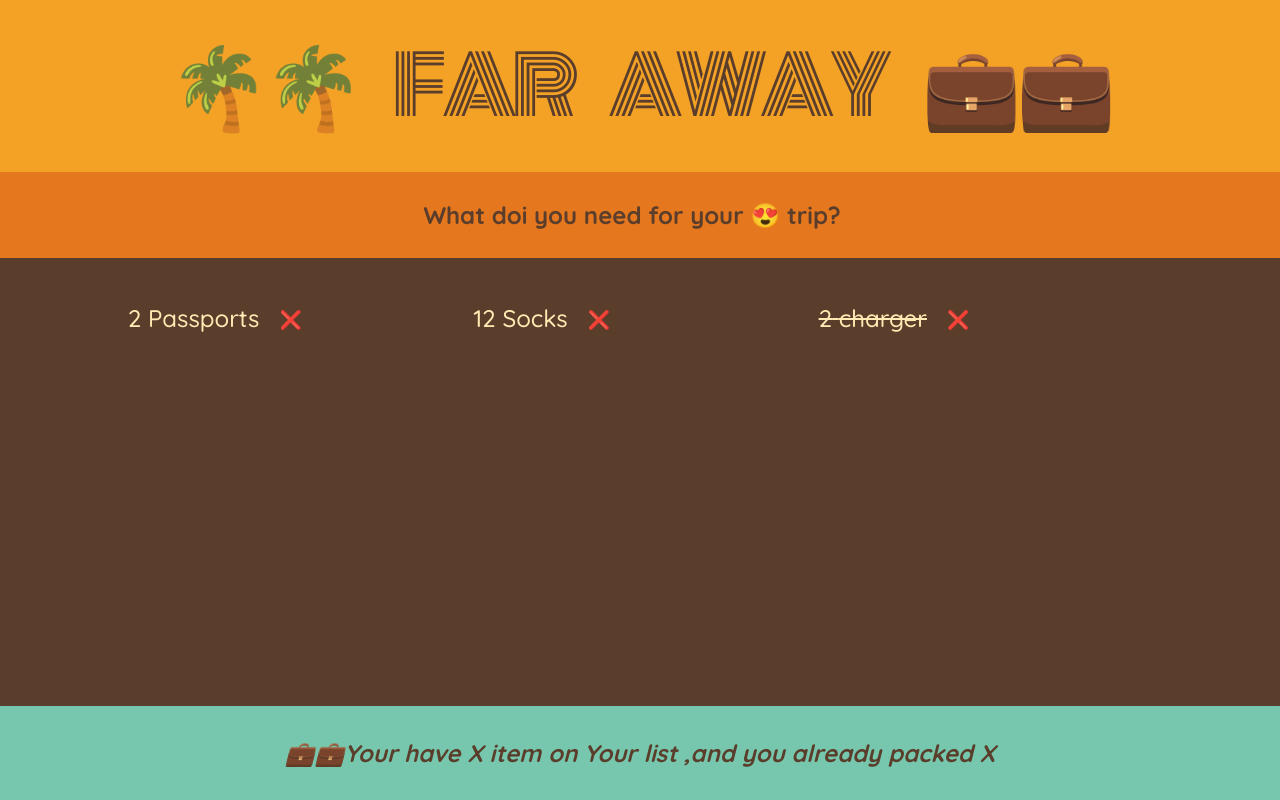
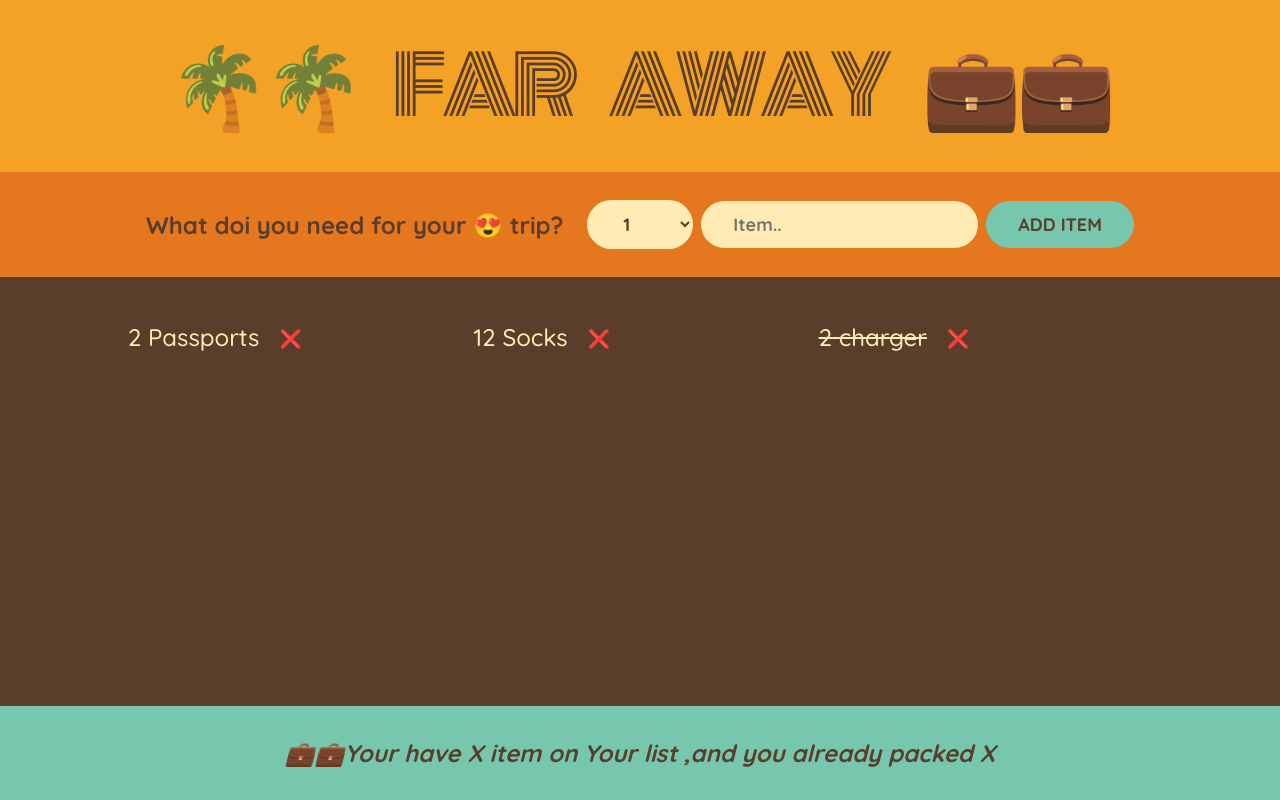
Before and after one commit to Sattarkhan37/travel-prep, a React (Create React App) app: page / in a window 1280 px wide. Built offline with nearby package versions, Linux system fonts and the light colour scheme.

Commit message:
Build a form and handling Submission

```diff
--- a/src/App.js
+++ b/src/App.js
@@ -1,7 +1,7 @@
 const initialItems = [
   { id: 1, description: "Passports", quantity: 2, packed: false },
   { id: 2, description: "Socks", quantity: 12, packed: false },
-  { id: 3, description: "charger", quantity: 2, packed: true  },
+  { id: 3, description: "charger", quantity: 2, packed: true },
 ];
 export default function App() {
   return (
@@ -17,10 +17,20 @@
   return <h1>🌴🌴 Far Away 💼💼</h1>;
 }
 function Form() {
+  function handelSubmit(e) {
+    e.preventDefault();
+  }
   return (
-    <div className="add-form">
+    <form className="add-form" onSubmit={handelSubmit}>
       <h3>What doi you need for your 😍 trip?</h3>
-    </div>
+      <select>
+        {Array.from({ length: 20 }, (_, i) => i + 1).map((num) => (
+          <option value={num}>{num}</option>
+        ))}
+      </select>
+      <input type="text" placeholder="Item.." />
+      <button>Add Item</button>
+    </form>
   );
 }
 function PackingList() {
@@ -28,7 +38,7 @@
     <div className="list">
       <ul>
         {initialItems.map((item) => (
-          <Item item={item} />
+          <Item item={item} key={item.id} />
         ))}
       </ul>
     </div>
@@ -37,7 +47,7 @@
 function Item({ item }) {
   return (
     <li>
-      <span style={item.packed ? {textDecoration: 'line-through'} :{}}>
+      <span style={item.packed ? { textDecoration: "line-through" } : {}}>
         {item.quantity} {item.description}
       </span>
       <button>❌</button>
```
